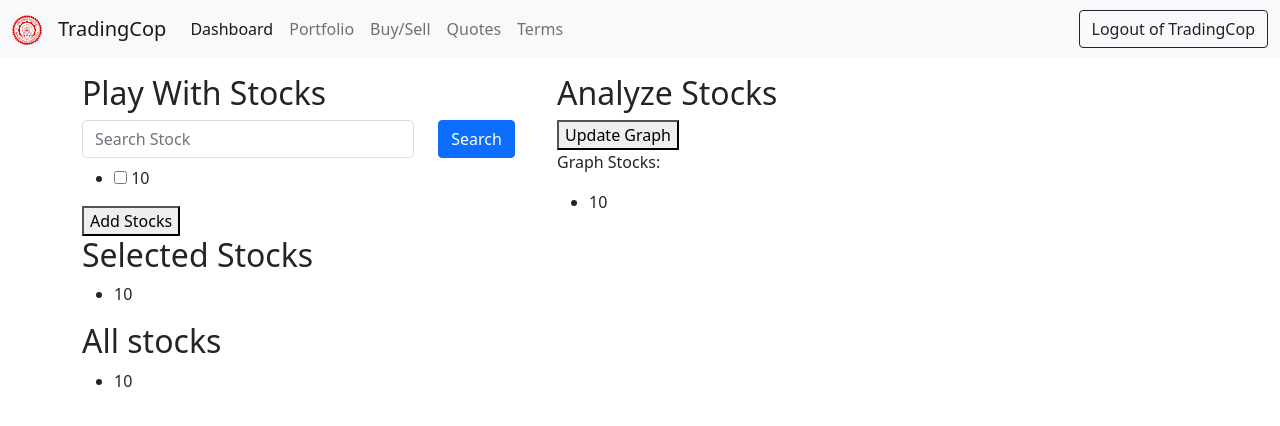
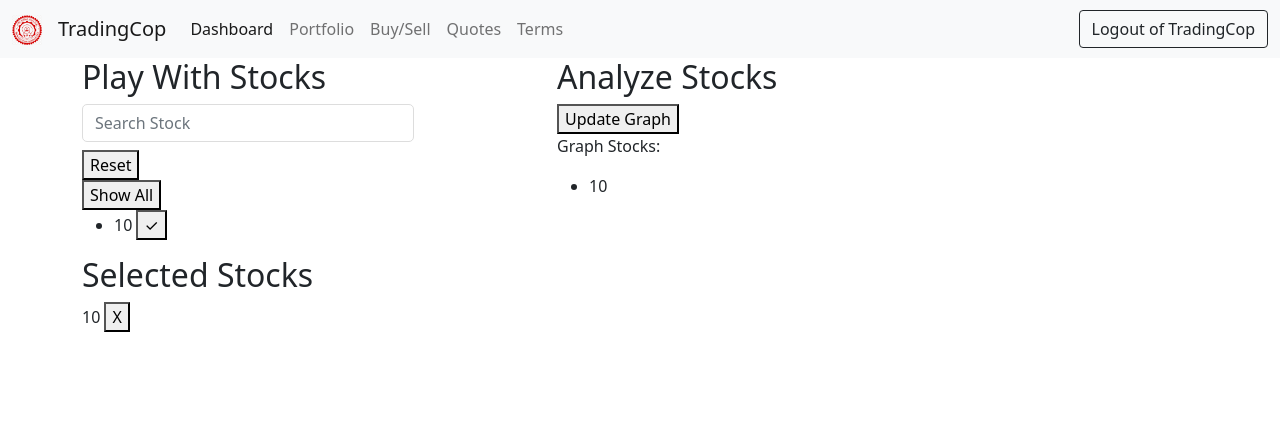
Before and after one commit to aditm7/E2E-Stock-Analyser-platform, a Flask app: template app/templates/home.html in a window 1280 px wide. Shown: the top 426 px of the page. Run offline with Flask 3, Linux system fonts and the light colour scheme; the template is opened without the code that fills it: most values are stand-ins (such as "Sample title", 1, 10 or a date in 2020); some libraries are stand-ins or nearby versions.

Commit message:
dynamic search add and remove stocks

```diff
--- a/app/static/css/style.css
+++ b/app/static/css/style.css
@@ -43,9 +43,6 @@ input[type="text"], input[type="password"] {
 }
     /* Add this to your existing style.css */
 
-.search{
-    padding:0px;
-}
 
 .welcome-container {
     text-align: center;
@@ -73,3 +70,15 @@ input[type="text"], input[type="password"] {
 .logout-button:hover {
     background-color: #c82333;
 }
+
+
+
+
+
+.search{
+    padding:0px;
+}
+
+.cross-button {
+    cursor: pointer;
+}
--- /dev/null
+++ b/app/static/js/search.js
@@ -0,0 +1,24 @@
+jQuery(document).ready(function($){
+    // alert("hello")
+
+    $('.live-search-list li').each(function(){
+    $(this).attr('data-search-term', $(this).text().toLowerCase());
+    });
+
+    $('.live-search-box').on('keyup', function(){
+
+    var searchTerm = $(this).val().toLowerCase();
+
+        $('.live-search-list li').each(function(){
+
+            if ($(this).filter('[data-search-term *= ' + searchTerm + ']').length > 0 || searchTerm.length < 1) {
+                $(this).show();
+            } else {
+                $(this).hide();
+            }
+
+        });
+
+    });
+
+});
--- a/app/templates/base.html
+++ b/app/templates/base.html
@@ -12,7 +12,10 @@
 
     <!-- Static CSS -->
     <link rel="stylesheet" href="{{ url_for('static', filename='css/style.css') }}">
-    <!-- <script src="{{ url_for('static', filename='js/test.js') }}"></script> -->
+
+    <!-- JS -->
+    <script src="https://code.jquery.com/jquery-3.5.1.js" integrity="sha256-QWo7LDvxbWT2tbbQ97B53yJnYU3WhH/C8ycbRAkjPDc=" crossorigin="anonymous"></script>
+    <script type="text/javascript" src="{{ url_for('static', filename='js/search.js') }}"></script>
 
     <title> {% block title %} {% endblock title %} - TradingCop</title>
 </head>
--- a/app/templates/home.html
+++ b/app/templates/home.html
@@ -1,65 +1,54 @@
 {% extends 'base.html' %}
 {% block title %} Home{% endblock title %}
 {% block body %}
-
-    <div class="container my-3">
-        <!-- <h2>Play with Stocks</h2> -->
-    </div>
 
     <div class="container">
         <div class="row">
 
           <div class="col-5">
             <h2>Play With Stocks</h2>
-            <form class="form-inline" action="/stock/search" method="post">
               <div class="container search">
                 <div class="row">
                   <div class="col-9">
                     <div class="mb-2">
-                      <!-- <label for="inputPassword2" class="sr-only">Password</label> -->
-                      <input type="text" class="form-control" id="search" name="search" placeholder="Search Stock">
-                    </div>
-                  </div>
-                  <div class="col-3">
-                    <button type="submit" class="btn btn-primary">Search</button>
+                      <input type="text" class="form-control live-search-box" id="searchInput" name="search" placeholder="Search Stock">
                     </div>
                   </div>
                 </div>
+              </div>
+
+
+              <form class="form-inline" action="/stock/reset_filter" method="post">
+                <button type="submit">Reset</button>
+              </form>
+              <form class="form-inline" action="/stock/show_all_stocks" method="post">
+                <button type="submit">Show All</button>
               </form>
 
-            <form action="/stock/add_stocks" method="post">
-              <ul>
+
+            <form action="/stock/select_stock" method="post">
+              <ul class="live-search-list">
               {% for stock in filtered_stocks %}
                 <li>
-                          <input type="checkbox" name="selected_stocks" value="{{ stock }}">
-                          {{ stock }}
+                  <label class="search-list">
+                      {{ stock }} <button type="submit" name="selected_stock" value="{{ stock }}">✓</button>
+                  </label>
                 </li>
               {% endfor %}
             </ul>
-              <button type="submit">Add Stocks</button>
             </form>
 
+
           <h2>Selected Stocks</h2>
-          <ul>
+          <form action="/stock/remove_stock" method="post">
             {% for stock in selected_stocks %}
-                  <li>{{ stock }}</li>
+                <label class="selected">
+                    {{ stock }} <button type="submit" name="removed_stock" value="{{ stock }}">X</button>
+                </label>
+                <br>
             {% endfor %}
-          </ul>
+          </form>
 
-            <h2>All stocks</h2>
-            <ul>
-                {% for stock in all_stocks %}
-                    <li>{{ stock }}</li>
-                {% endfor %}
-            </ul>
-            <!-- {% if query %}
-                <p>Search results for '{{ query }}':</p>
-                <ul>
-                    {% for result in search_results %}
-                        <li>{{ result }}</li>
-                    {% endfor %}
-                </ul>
-            {% endif %} -->
           </div>
 
 
@@ -84,20 +73,9 @@
     </div>
 
 
-
-
-
-    <!-- Optional JavaScript; choose one of the two! -->
-
     <!-- Option 1: Bootstrap Bundle with Popper -->
     <script src="https://cdn.jsdelivr.net/npm/bootstrap@5.0.0-beta2/dist/js/bootstrap.bundle.min.js"
         integrity="sha384-b5kHyXgcpbZJO/tY9Ul7kGkf1S0CWuKcCD38l8YkeH8z8QjE0GmW1gYU5S9FOnJ0"
         crossorigin="anonymous"></script>
 
-    <!-- Option 2: Separate Popper and Bootstrap JS -->
-    <!--
-    <script src="https://cdn.jsdelivr.net/npm/@popperjs/core@2.6.0/dist/umd/popper.min.js" integrity="sha384-KsvD1yqQ1/1+IA7gi3P0tyJcT3vR+NdBTt13hSJ2lnve8agRGXTTyNaBYmCR/Nwi" crossorigin="anonymous"></script>
-    <script src="https://cdn.jsdelivr.net/npm/bootstrap@5.0.0-beta2/dist/js/bootstrap.min.js" integrity="sha384-nsg8ua9HAw1y0W1btsyWgBklPnCUAFLuTMS2G72MMONqmOymq585AcH49TLBQObG" crossorigin="anonymous"></script>
-    -->
-
 {% endblock body %}
```
Also changed, not shown: app/controllers/stock_controller.py (+39 -22 lines). Lines whose indentation alone changed are shown as unchanged.
